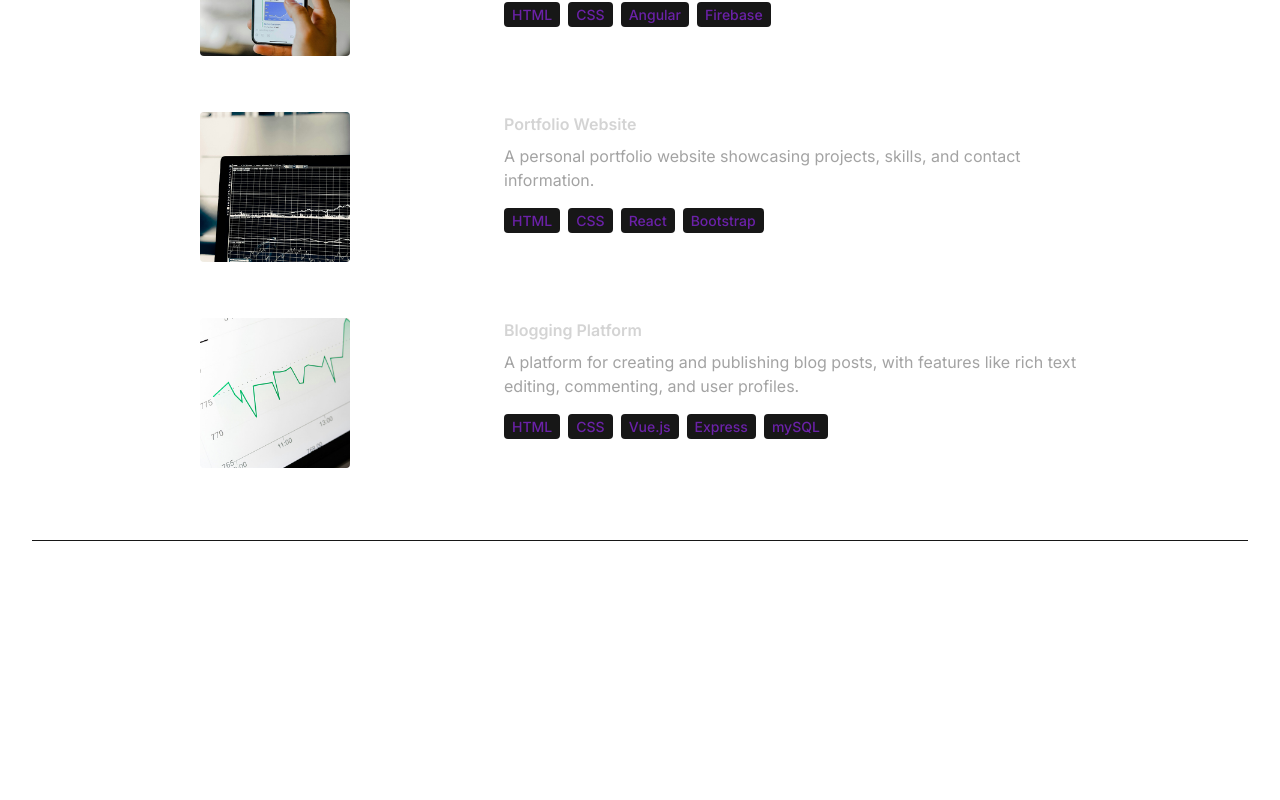
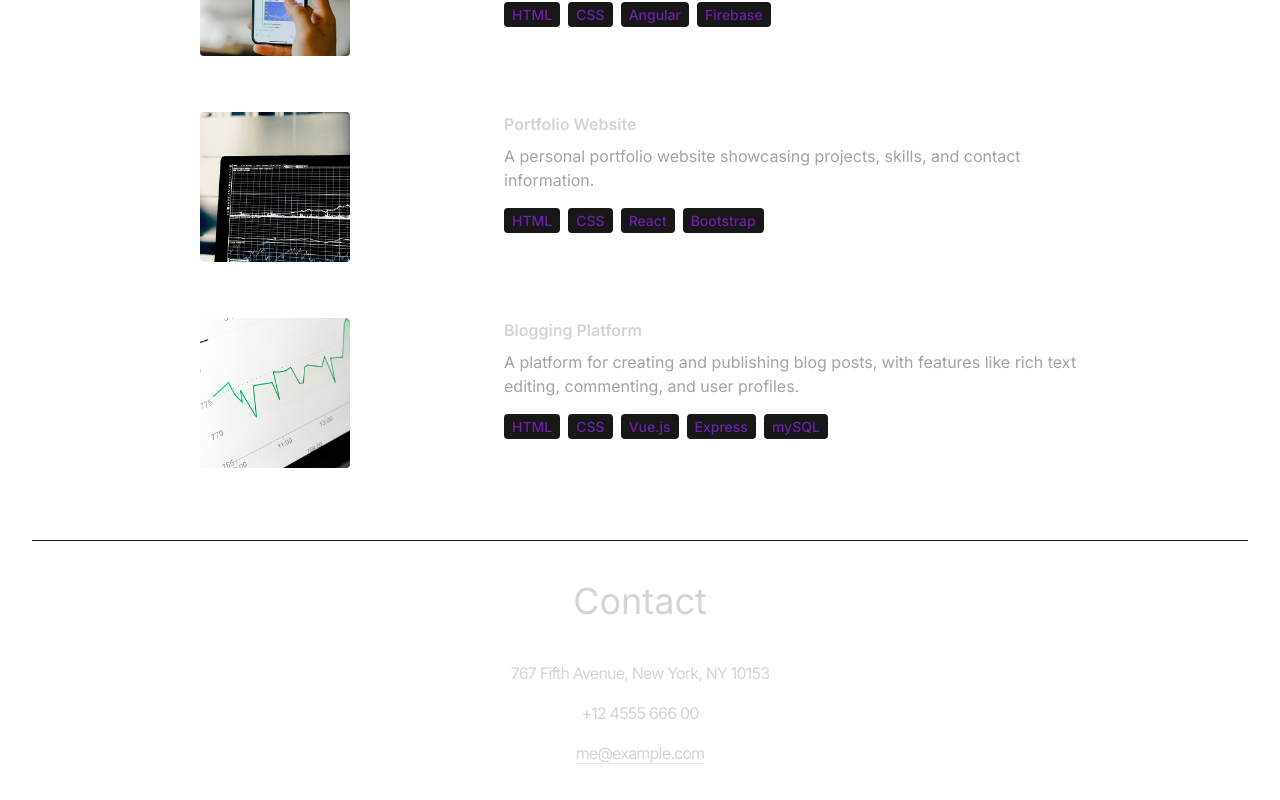
Before and after one commit to Boschaynamo/web-portfolio, a React (Vite) app in the folder web-portfolio/: page / in a window 1280 px wide. Shown: the part 3549-4349 px from the top of the page. Before the commit the page ends 4090 px from the top, so only its background shows below. Built offline with nearby package versions, Linux system fonts and the light colour scheme.

Commit message:
Conctact UI done

```diff
--- a/web-portfolio/src/App.jsx
+++ b/web-portfolio/src/App.jsx
@@ -1,4 +1,5 @@
 import About from "./components/About";
+import Contact from "./components/Contact";
 import Experience from "./components/Experience";
 import Hero from "./components/Hero";
 import Navbar from "./components/Navbar";
@@ -18,6 +19,7 @@ const App = () => {
         <Technologies />
         <Experience />
         <Projects />
+        <Contact />
       </div>
     </div>
   );
--- /dev/null
+++ b/web-portfolio/src/components/Contact.jsx
@@ -0,0 +1,16 @@
+import { CONTACT } from "../constants";
+
+const Contact = () => {
+  return (
+    <div className="border-b border-neutral-900 pb-20">
+      <h1 className="my-10 text-center text-4xl">Contact</h1>
+      <div className="text-center tracking-tighter">
+        <p className="my-4">{CONTACT.address}</p>
+        <p className="my-4">{CONTACT.phoneNo}</p>
+        <a href="#" className="border-b">{CONTACT.email}</a>
+      </div>
+    </div>
+  );
+};
+
+export default Contact;
```
